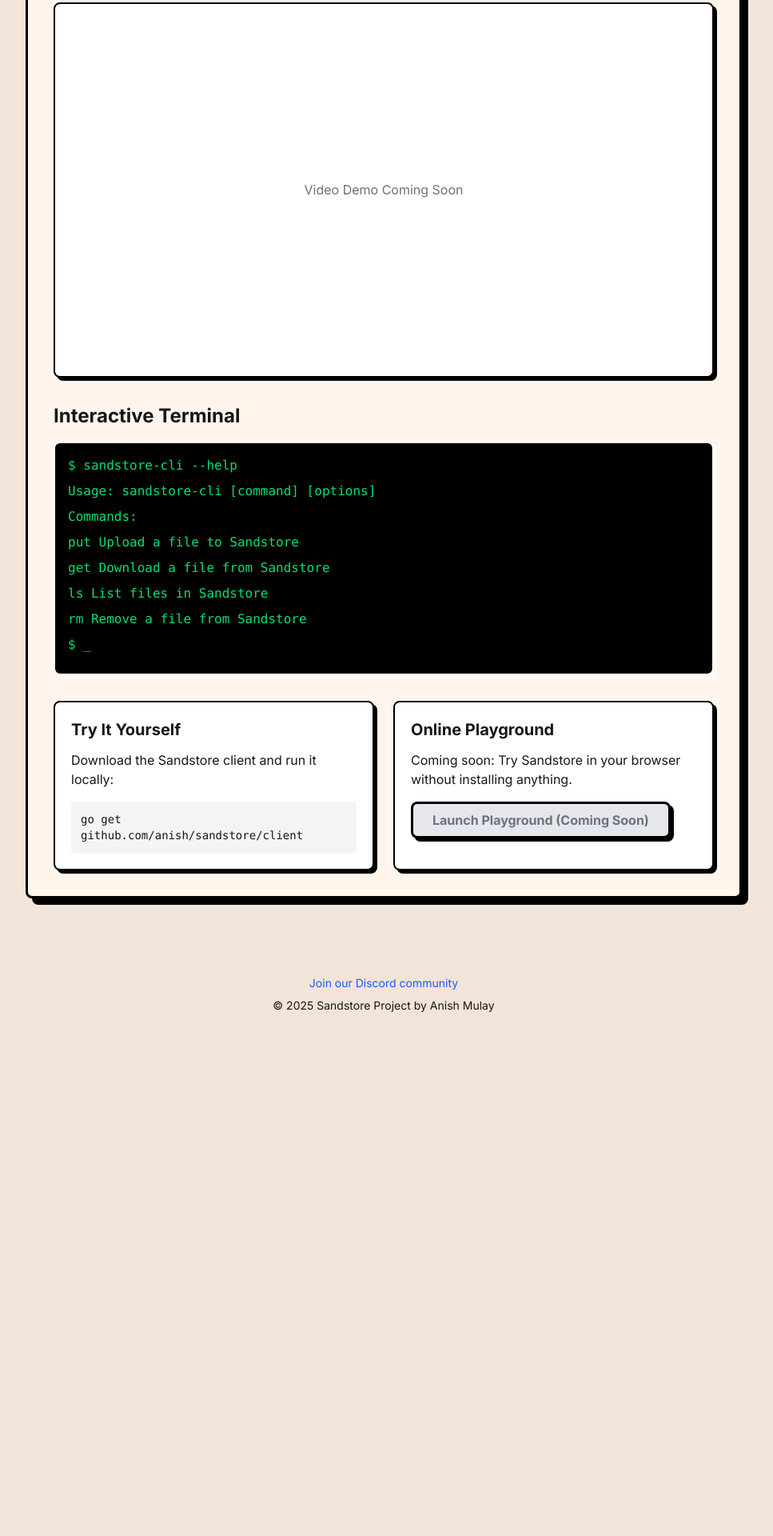
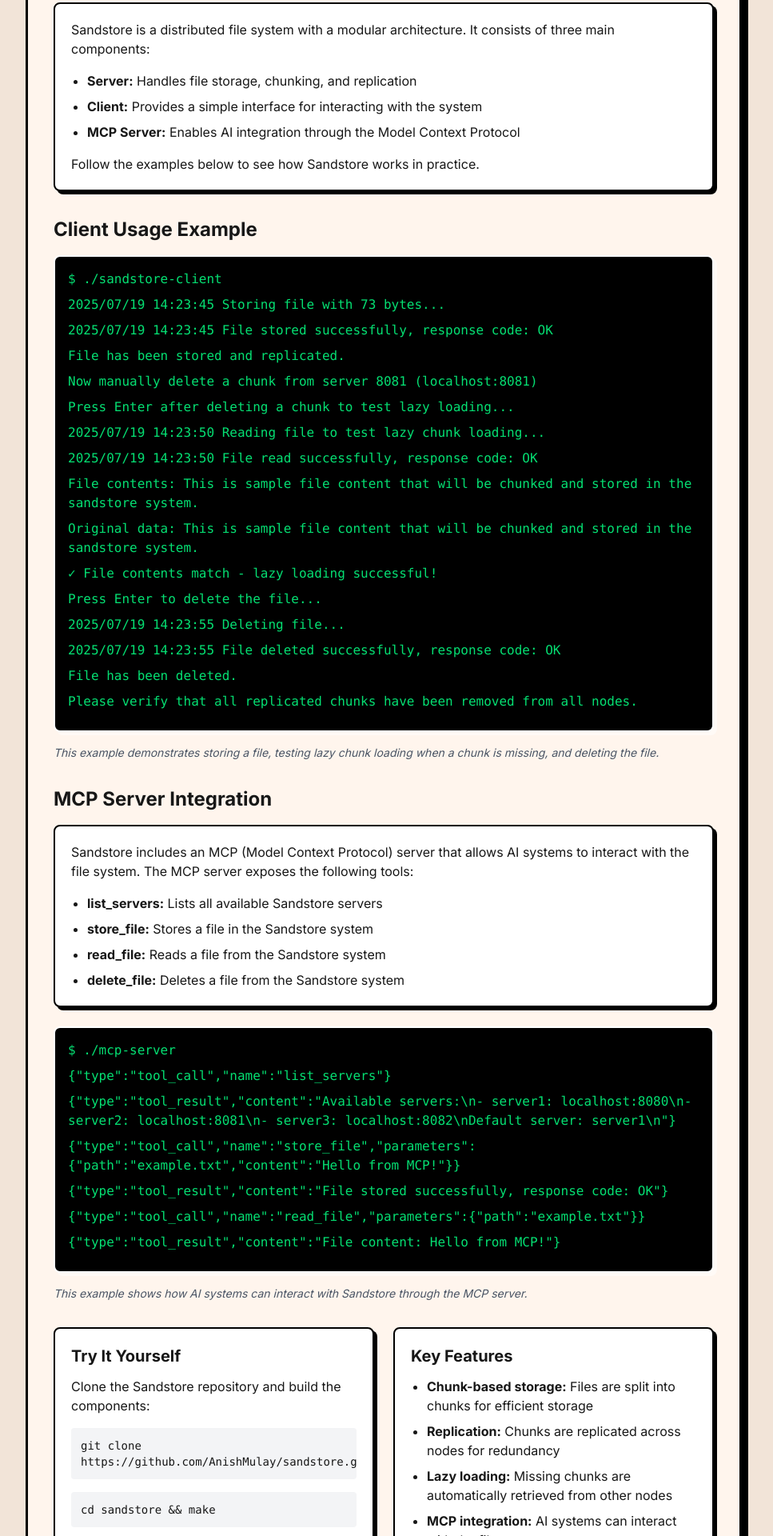
Before and after one commit to AnishMulay/sandstore-website, a Next.js app: page /demo in a window 1280 px wide. Shown: the part 240-2160 px from the top of the page at 80% size, without its empty margins (160-1127 px from the left). Before the commit the page ends 1555 px from the top, so only its background shows below. Built offline with nearby package versions, Linux system fonts and the light colour scheme.

Commit message:
updated demo section

```diff
--- a/src/pages/demo.tsx
+++ b/src/pages/demo.tsx
@@ -14,43 +14,100 @@
             <h1 className="text-3xl md:text-4xl font-bold mb-6 text-center">Demo</h1>
 
             <div className="mb-8">
-              <h2 className="text-2xl font-bold mb-4">Video Walkthrough</h2>
-              <div className="relative w-full h-0 pb-[56.25%] border-[2px] border-black rounded-lg overflow-hidden bg-white shadow-[4px_4px_0_0_rgba(0,0,0,1)]">
-                <div className="absolute inset-0 flex items-center justify-center">
-                  <p className="text-gray-500">Video Demo Coming Soon</p>
-                </div>
+              <h2 className="text-2xl font-bold mb-4">Getting Started</h2>
+              <div className="bg-white border-[2px] border-black p-5 shadow-[4px_4px_0_0_rgba(0,0,0,1)] rounded-lg mb-6">
+                <p className="mb-4">
+                  Sandstore is a distributed file system with a modular architecture. It consists of three main components:
+                </p>
+                <ul className="list-disc pl-5 space-y-2 mb-4">
+                  <li><strong>Server:</strong> Handles file storage, chunking, and replication</li>
+                  <li><strong>Client:</strong> Provides a simple interface for interacting with the system</li>
+                  <li><strong>MCP Server:</strong> Enables AI integration through the Model Context Protocol</li>
+                </ul>
+                <p>
+                  Follow the examples below to see how Sandstore works in practice.
+                </p>
               </div>
             </div>
 
             <div className="mb-8">
-              <h2 className="text-2xl font-bold mb-4">Interactive Terminal</h2>
-              <div className="bg-black text-green-400 font-mono p-4 rounded-lg border-[2px] border-white shadow-[4px_4px_0_0_rgba(255,255,255,0.5)]">
-                <div className="mb-2">$ sandstore-cli --help</div>
-                <div className="mb-2">Usage: sandstore-cli [command] [options]</div>
-                <div className="mb-2">Commands:</div>
-                <div className="mb-2">  put    Upload a file to Sandstore</div>
-                <div className="mb-2">  get    Download a file from Sandstore</div>
-                <div className="mb-2">  ls     List files in Sandstore</div>
-                <div className="mb-2">  rm     Remove a file from Sandstore</div>
-                <div className="mb-2">$ _</div>
+              <h2 className="text-2xl font-bold mb-4">Client Usage Example</h2>
+              <div className="bg-black text-green-400 font-mono p-4 rounded-lg border-[2px] border-white shadow-[4px_4px_0_0_rgba(255,255,255,0.5)] mb-4 overflow-x-auto">
+                <div className="mb-2">$ ./sandstore-client</div>
+                <div className="mb-2">2025/07/19 14:23:45 Storing file with 73 bytes...</div>
+                <div className="mb-2">2025/07/19 14:23:45 File stored successfully, response code: OK</div>
+                <div className="mb-2"></div>
+                <div className="mb-2">File has been stored and replicated.</div>
+                <div className="mb-2">Now manually delete a chunk from server 8081 (localhost:8081)</div>
+                <div className="mb-2">Press Enter after deleting a chunk to test lazy loading...</div>
+                <div className="mb-2"></div>
+                <div className="mb-2">2025/07/19 14:23:50 Reading file to test lazy chunk loading...</div>
+                <div className="mb-2">2025/07/19 14:23:50 File read successfully, response code: OK</div>
+                <div className="mb-2"></div>
+                <div className="mb-2">File contents: This is sample file content that will be chunked and stored in the sandstore system.</div>
+                <div className="mb-2">Original data: This is sample file content that will be chunked and stored in the sandstore system.</div>
+                <div className="mb-2">✓ File contents match - lazy loading successful!</div>
+                <div className="mb-2"></div>
+                <div className="mb-2">Press Enter to delete the file...</div>
+                <div className="mb-2"></div>
+                <div className="mb-2">2025/07/19 14:23:55 Deleting file...</div>
+                <div className="mb-2">2025/07/19 14:23:55 File deleted successfully, response code: OK</div>
+                <div className="mb-2"></div>
+                <div className="mb-2">File has been deleted.</div>
+                <div className="mb-2">Please verify that all replicated chunks have been removed from all nodes.</div>
               </div>
+              <p className="text-sm text-gray-600 italic">This example demonstrates storing a file, testing lazy chunk loading when a chunk is missing, and deleting the file.</p>
+            </div>
+
+            <div className="mb-8">
+              <h2 className="text-2xl font-bold mb-4">MCP Server Integration</h2>
+              <div className="bg-white border-[2px] border-black p-5 shadow-[4px_4px_0_0_rgba(0,0,0,1)] rounded-lg mb-6">
+                <p className="mb-4">
+                  Sandstore includes an MCP (Model Context Protocol) server that allows AI systems to interact with the file system. The MCP server exposes the following tools:
+                </p>
+                <ul className="list-disc pl-5 space-y-2">
+                  <li><strong>list_servers:</strong> Lists all available Sandstore servers</li>
+                  <li><strong>store_file:</strong> Stores a file in the Sandstore system</li>
+                  <li><strong>read_file:</strong> Reads a file from the Sandstore system</li>
+                  <li><strong>delete_file:</strong> Deletes a file from the Sandstore system</li>
+                </ul>
+              </div>
+
+              <div className="bg-black text-green-400 font-mono p-4 rounded-lg border-[2px] border-white shadow-[4px_4px_0_0_rgba(255,255,255,0.5)] mb-4 overflow-x-auto">
+                <div className="mb-2">$ ./mcp-server</div>
+                <div className="mb-2">{'{"type":"tool_call","name":"list_servers"}'}</div>
+                <div className="mb-2">{'{"type":"tool_result","content":"Available servers:\\n- server1: localhost:8080\\n- server2: localhost:8081\\n- server3: localhost:8082\\nDefault server: server1\\n"}'}</div>
+                <div className="mb-2"></div>
+                <div className="mb-2">{'{"type":"tool_call","name":"store_file","parameters":{"path":"example.txt","content":"Hello from MCP!"}}'}</div>
+                <div className="mb-2">{'{"type":"tool_result","content":"File stored successfully, response code: OK"}'}</div>
+                <div className="mb-2"></div>
+                <div className="mb-2">{'{"type":"tool_call","name":"read_file","parameters":{"path":"example.txt"}}'}</div>
+                <div className="mb-2">{'{"type":"tool_result","content":"File content: Hello from MCP!"}'}</div>
+              </div>
+              <p className="text-sm text-gray-600 italic">This example shows how AI systems can interact with Sandstore through the MCP server.</p>
             </div>
 
             <div className="grid grid-cols-1 md:grid-cols-2 gap-6">
               <div className="bg-white border-[2px] border-black p-5 shadow-[4px_4px_0_0_rgba(0,0,0,1)] rounded-lg">
                 <h3 className="text-xl font-bold mb-3">Try It Yourself</h3>
-                <p className="mb-4">Download the Sandstore client and run it locally:</p>
+                <p className="mb-4">Clone the Sandstore repository and build the components:</p>
+                <div className="bg-gray-100 p-3 rounded font-mono text-sm overflow-x-auto mb-4">
+                  git clone https://github.com/AnishMulay/sandstore.git
+                </div>
                 <div className="bg-gray-100 p-3 rounded font-mono text-sm overflow-x-auto">
-                  go get github.com/anish/sandstore/client
+                  cd sandstore && make
                 </div>
               </div>
 
               <div className="bg-white border-[2px] border-black p-5 shadow-[4px_4px_0_0_rgba(0,0,0,1)] rounded-lg">
-                <h3 className="text-xl font-bold mb-3">Online Playground</h3>
-                <p className="mb-4">Coming soon: Try Sandstore in your browser without installing anything.</p>
-                <button disabled className="border-[3px] border-black px-6 py-2 shadow-[4px_4px_0_0_rgba(0,0,0,1)] bg-gray-200 text-gray-500 rounded-lg font-bold cursor-not-allowed">
-                  Launch Playground (Coming Soon)
-                </button>
+                <h3 className="text-xl font-bold mb-3">Key Features</h3>
+                <ul className="list-disc pl-5 space-y-2">
+                  <li><strong>Chunk-based storage:</strong> Files are split into chunks for efficient storage</li>
+                  <li><strong>Replication:</strong> Chunks are replicated across nodes for redundancy</li>
+                  <li><strong>Lazy loading:</strong> Missing chunks are automatically retrieved from other nodes</li>
+                  <li><strong>MCP integration:</strong> AI systems can interact with the file system</li>
+                  <li><strong>Modular design:</strong> Components can be swapped out for experimentation</li>
+                </ul>
               </div>
             </div>
           </div>
```
